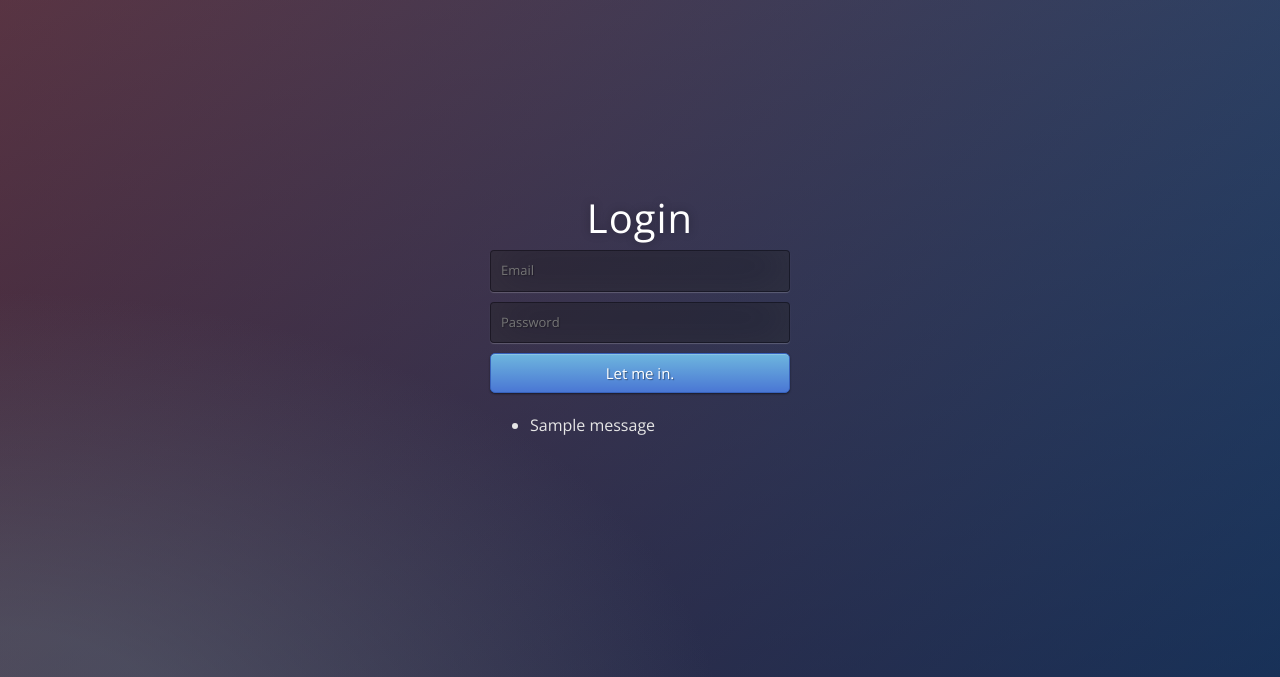
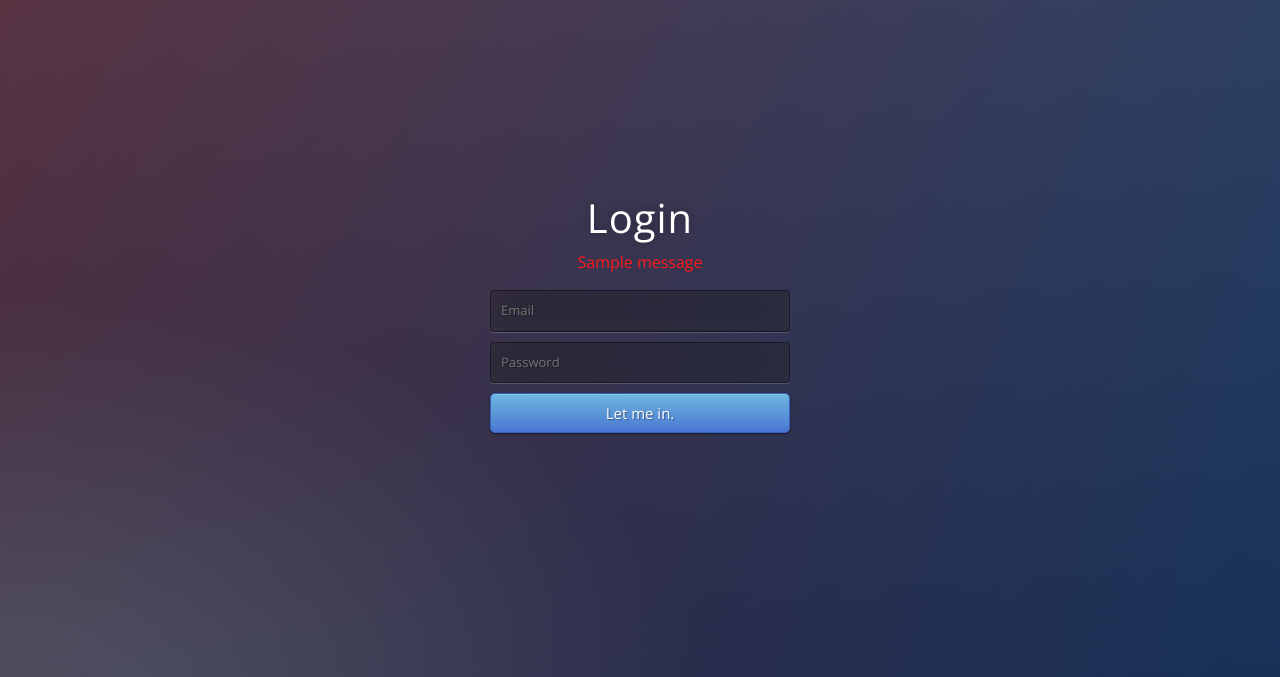
Before and after one commit to paborota/100DaysOfCode-PythonCourse, a Flask app: page /login in a window 1280 px wide. Shown: the part 56-733 px from the top of the page. Run offline with Flask 2, Linux system fonts and the light colour scheme; tables that the repository leaves empty hold one stand-in row (values such as "Sample post"); one stand-in notice (Sample message) is shown; some libraries are stand-ins or nearby versions.

Commit message:
Day 68 Final Update
Altered the website logic to be less error prone when accessing the login and register page while logged in.

Currently set to sending the user back to the "home page."

Also altered the base.html navigation bar to not show the login and register buttons while signed in.

```diff
--- a/Day 68 Authentication with Flask/main.py
+++ b/Day 68 Authentication with Flask/main.py
@@ -1,4 +1,3 @@
-import flask
 from flask import Flask, flash, render_template, request, url_for, redirect, flash, send_from_directory
 from werkzeug.security import generate_password_hash, check_password_hash
 from flask_sqlalchemy import SQLAlchemy
@@ -26,11 +25,7 @@ class User(UserMixin, db.Model):
 
 @login_manager.user_loader
 def load_user(user_id):
-    return db.session.query(User).get(user_id)
-
-
-# Line below only required once, when creating DB.
-# db.create_all()
+    return db.session.query(User).get(int(user_id))
 
 
 def verify_user_logged_in():
@@ -40,7 +35,7 @@ def verify_user_logged_in():
 @app.route('/')
 def home():
 
-    if current_user.is_authenticated:
+    if verify_user_logged_in():
         return redirect(url_for('secrets'))
 
     return render_template("index.html")
@@ -49,7 +44,18 @@ def home():
 @app.route('/register', methods=['GET', 'POST'])
 def register():
 
+    if verify_user_logged_in():
+        # flash('Log out to create a new account.')
+        return redirect(url_for('home'))
+
     if request.method == 'POST':
+
+        # Check if email already exists for an account.
+        if check_for_existing_email(request.form.get('email')):
+            flash('This email is already in use.')
+            return redirect(url_for('register'))
+
+        # Account does not exist, create it.
 
         hashed_password = generate_password_hash(
             password=request.form.get('password'),
@@ -65,16 +71,29 @@ def register():
 
         db.session.add(new_user)
         db.session.commit()
+        db.session.refresh(new_user)
 
-        flash('Account created.')
+        # flash('Account created.')
 
-        return redirect(url_for('login'))
+        login_user(new_user)
+
+        return redirect(url_for('home'))
 
     return render_template("register.html")
 
 
+def check_for_existing_email(email):
+
+    existing_user = db.session.query(User).filter_by(email=email).first()
+    return existing_user is not None
+
+
 @app.route('/login', methods=['GET', 'POST'])
 def login():
+
+    if verify_user_logged_in():
+        # flash('Already logged in.')
+        return redirect(url_for('home'))
 
     if request.method == 'POST':
 
--- a/Day 68 Authentication with Flask/static/css/styles.css
+++ b/Day 68 Authentication with Flask/static/css/styles.css
@@ -70,6 +70,6 @@ input {
 }
 input:focus { box-shadow: inset 0 -5px 45px rgba(100,100,100,0.4), 0 1px 1px rgba(255,255,255,0.2); }
 
-.flashes {
-	color: #e6e6e6;
+.flash-message {
+	color: #ff1919;
 }
--- a/Day 68 Authentication with Flask/templates/base.html
+++ b/Day 68 Authentication with Flask/templates/base.html
@@ -19,7 +19,7 @@
       <li class="nav-item">
         <a class="nav-link" href="{{ url_for('home') }}">Home</a>
       </li>
-        {% if not logged_in: %}
+        {% if not current_user.is_authenticated %}
       <li class="nav-item">
         <a class="nav-link" href="{{ url_for('login') }}">Login</a>
       </li>
--- a/Day 68 Authentication with Flask/templates/login.html
+++ b/Day 68 Authentication with Flask/templates/login.html
@@ -3,19 +3,17 @@
 
 <div class="box">
     <h1>Login</h1>
+    {% with messages = get_flashed_messages() %}
+        {% for message in messages %}
+            <p class="flash-message">{{ message }}</p>
+        {% endfor %}
+    {% endwith %}
 
     <form action="{{ url_for('login') }}" method="post">
         <input type="text" name="email" placeholder="Email" required="required"/>
         <input type="password" name="password" placeholder="Password" required="required"/>
         <button type="submit" class="btn btn-primary btn-block btn-large">Let me in.</button>
     </form>
-    {% with messages = get_flashed_messages() %}
-        <ul class="flashes">
-            {% for message in messages %}
-                <li>{{ message }}</li>
-            {% endfor %}
-        </ul>
-    {% endwith %}
 </div>
 
 {% endblock %}
--- a/Day 68 Authentication with Flask/templates/register.html
+++ b/Day 68 Authentication with Flask/templates/register.html
@@ -3,6 +3,11 @@
 
 <div class="box">
 	<h1>Register</h1>
+    {% with messages = get_flashed_messages() %}
+        {% for message in messages %}
+            <p class="flash-message">{{ message }}</p>
+        {% endfor %}
+    {% endwith %}
     <form action="{{ url_for('register') }}" method="post">
     	<input type="text" name="name" placeholder="Name" required="required" />
 		<input type="email" name="email" placeholder="Email" required="required" />
```
Also changed, not shown: Day 68 Authentication with Flask/users.db.
